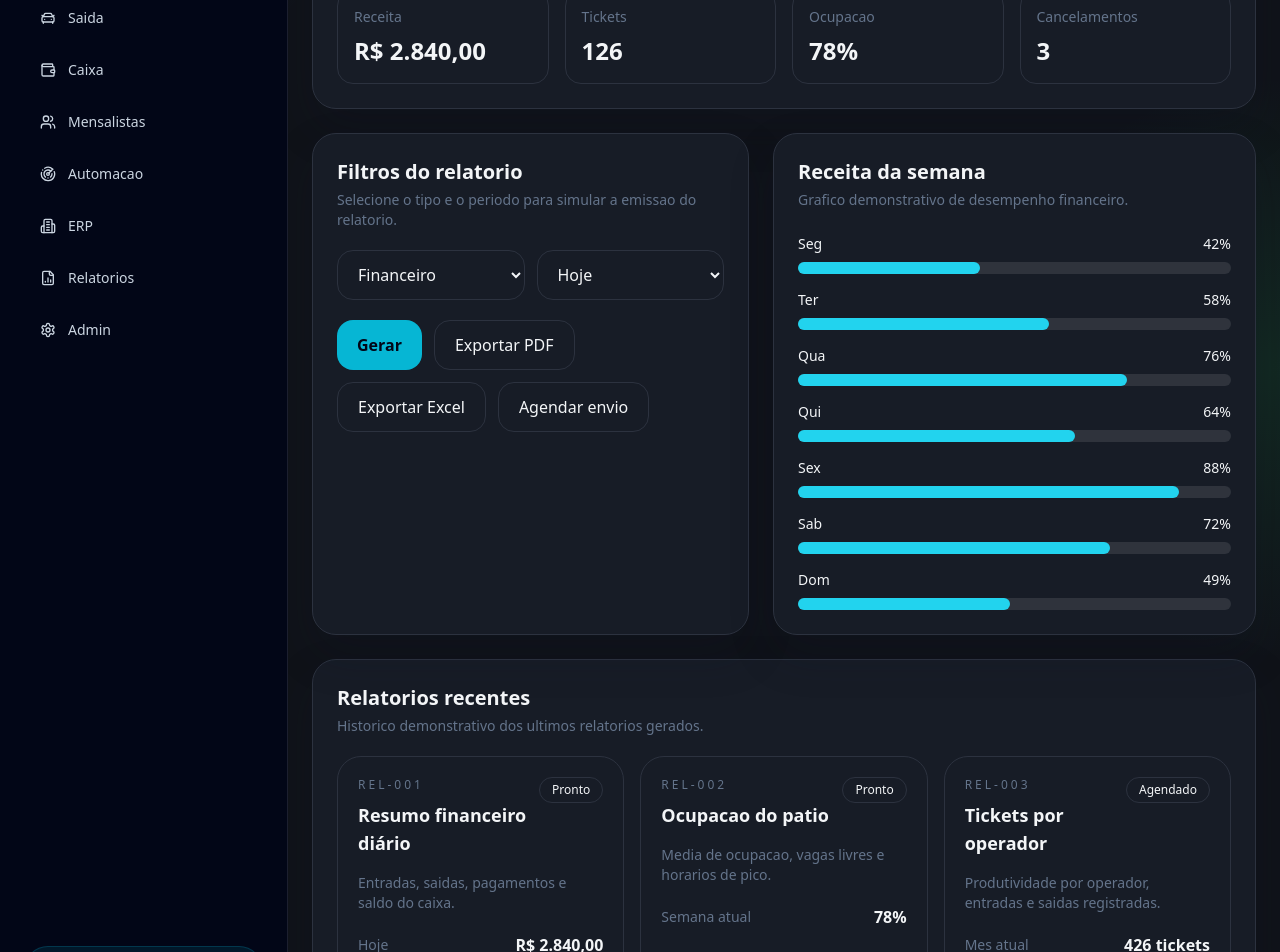
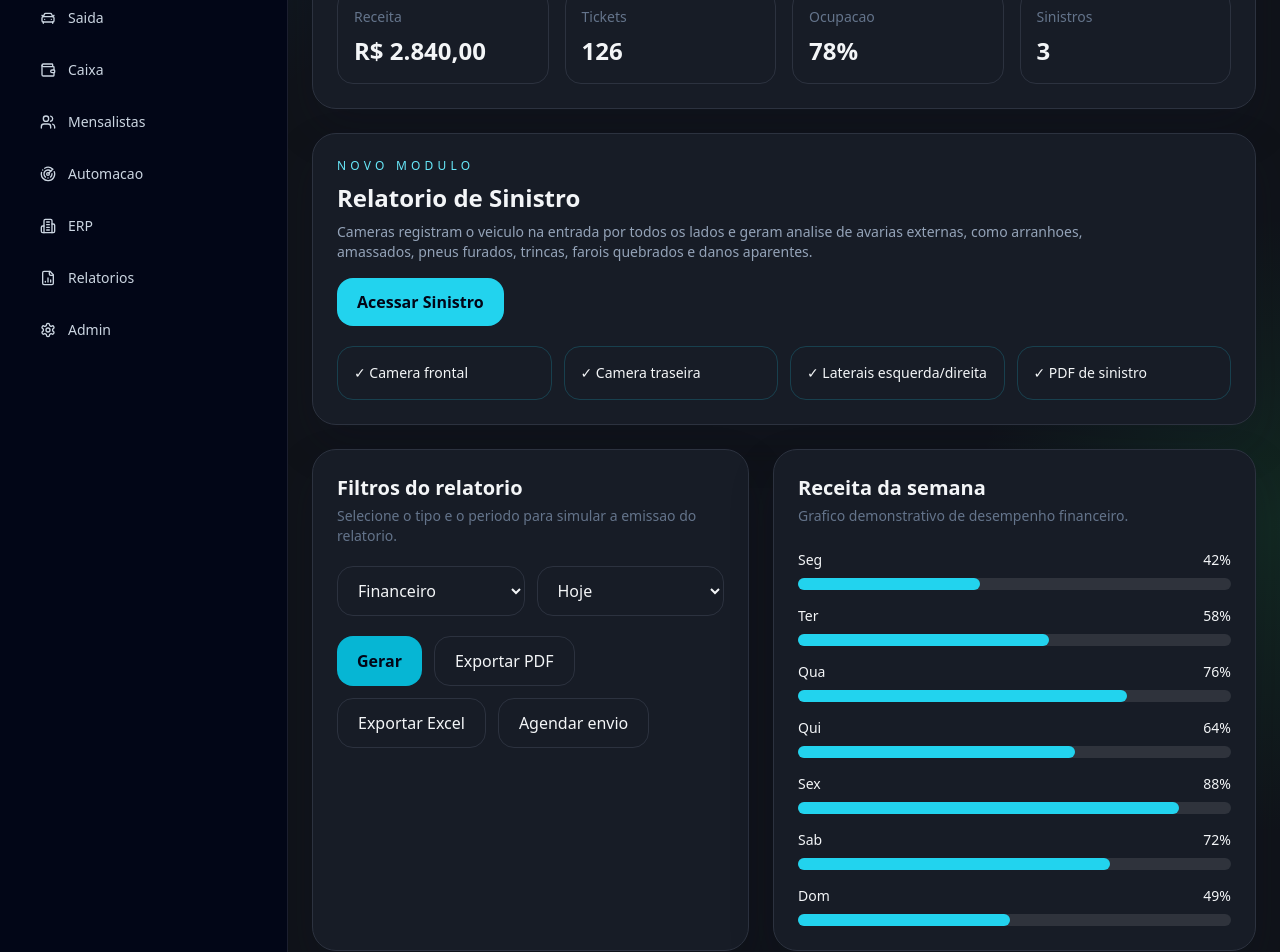
Before and after one commit to outsidetecangra-cmd/parkflow-pro-web, a Next.js app: page /relatorios in a window 1280 px wide. Shown: the part 340-1292 px from the top of the page. Built offline with nearby package versions, Linux system fonts and the light colour scheme; no server answers.

Commit message:
adiciona acesso ao relatorio de sinistro

```diff
--- a/app/(platform)/relatorios/page.tsx
+++ b/app/(platform)/relatorios/page.tsx
@@ -1,5 +1,6 @@
 "use client";
 
+import Link from "next/link";
 import { useMemo, useState } from "react";
 
 type ReportItem = {
@@ -29,12 +30,12 @@ const initialReports: ReportItem[] = [
     description: "Media de ocupacao, vagas livres e horarios de pico.",
   },
   {
-    id: "REL-003",
-    title: "Tickets por operador",
-    period: "Mes atual",
-    status: "Agendado",
-    total: "426 tickets",
-    description: "Produtividade por operador, entradas e saidas registradas.",
+    id: "SIN-DEMO001",
+    title: "Relatorio de sinistro",
+    period: "Entrada atual",
+    status: "Pronto",
+    total: "3 avarias",
+    description: "Analise visual de avarias externas por cameras.",
   },
 ];
 
@@ -64,7 +65,7 @@ export default function RelatoriosPage() {
       receita: "R$ 2.840,00",
       tickets: "126",
       ocupacao: "78%",
-      cancelamentos: "3",
+      sinistros: "3",
     };
   }, []);
 
@@ -79,7 +80,9 @@ export default function RelatoriosPage() {
           ? "R$ 2.840,00"
           : reportType === "Operacional"
             ? "126 tickets"
-            : "78%",
+            : reportType === "Sinistro"
+              ? "3 avarias"
+              : "78%",
       description: `Relatorio demonstrativo de ${reportType.toLowerCase()} para o periodo ${period}.`,
     };
 
@@ -101,17 +104,19 @@ export default function RelatoriosPage() {
 
   return (
     <div className="space-y-6">
-      <section className="surface rounded-3xl p-6">
+      <section className="surface rounded-3xl p-4 lg:p-6">
         <p className="text-xs uppercase tracking-[0.35em] text-slate-500">
           Relatorios gerenciais
         </p>
 
         <div className="mt-3 flex flex-wrap items-start justify-between gap-4">
           <div>
-            <h1 className="text-3xl font-semibold">Central de relatorios</h1>
+            <h1 className="text-2xl font-semibold lg:text-3xl">
+              Central de relatorios
+            </h1>
             <p className="mt-2 max-w-3xl text-sm text-slate-500">
               Painel demonstrativo para relatorios financeiros, operacionais,
-              ocupacao do patio, tickets, operadores e fechamento de caixa.
+              ocupacao do patio, tickets, operadores, fechamento de caixa e sinistros.
             </p>
           </div>
 
@@ -137,14 +142,54 @@ export default function RelatoriosPage() {
             <p className="mt-2 text-2xl font-bold">{totals.ocupacao}</p>
           </div>
           <div className="rounded-2xl border p-4">
-            <p className="text-sm text-slate-500">Cancelamentos</p>
-            <p className="mt-2 text-2xl font-bold">{totals.cancelamentos}</p>
+            <p className="text-sm text-slate-500">Sinistros</p>
+            <p className="mt-2 text-2xl font-bold">{totals.sinistros}</p>
           </div>
         </div>
       </section>
 
+      <section className="surface rounded-3xl border border-cyan-400/30 bg-cyan-500/10 p-4 lg:p-6">
+        <div className="flex flex-wrap items-center justify-between gap-4">
+          <div>
+            <p className="text-xs uppercase tracking-[0.35em] text-cyan-300">
+              Novo modulo
+            </p>
+            <h2 className="mt-2 text-2xl font-semibold">
+              Relatorio de Sinistro
+            </h2>
+            <p className="mt-2 max-w-3xl text-sm text-slate-400">
+              Cameras registram o veiculo na entrada por todos os lados e geram
+              analise de avarias externas, como arranhoes, amassados, pneus furados,
+              trincas, farois quebrados e danos aparentes.
+            </p>
+          </div>
+
+          <Link
+            href="/relatorios/sinistro"
+            className="rounded-2xl bg-cyan-400 px-5 py-3 font-semibold text-slate-950 hover:bg-cyan-300"
+          >
+            Acessar Sinistro
+          </Link>
+        </div>
+
+        <div className="mt-5 grid gap-3 md:grid-cols-4">
+          <p className="rounded-2xl border border-cyan-400/20 p-4 text-sm">
+            ✓ Camera frontal
+          </p>
+          <p className="rounded-2xl border border-cyan-400/20 p-4 text-sm">
+            ✓ Camera traseira
+          </p>
+          <p className="rounded-2xl border border-cyan-400/20 p-4 text-sm">
+            ✓ Laterais esquerda/direita
+          </p>
+          <p className="rounded-2xl border border-cyan-400/20 p-4 text-sm">
+            ✓ PDF de sinistro
+          </p>
+        </div>
+      </section>
+
       <div className="grid gap-6 xl:grid-cols-[0.95fr_1.05fr]">
-        <section className="surface rounded-3xl p-6">
+        <section className="surface rounded-3xl p-4 lg:p-6">
           <h2 className="text-xl font-semibold">Filtros do relatorio</h2>
           <p className="mt-1 text-sm text-slate-500">
             Selecione o tipo e o periodo para simular a emissao do relatorio.
@@ -162,6 +207,7 @@ export default function RelatoriosPage() {
               <option>Operadores</option>
               <option>Mensalistas</option>
               <option>Caixa</option>
+              <option>Sinistro</option>
             </select>
 
             <select
@@ -211,7 +257,7 @@ export default function RelatoriosPage() {
           ) : null}
         </section>
 
-        <section className="surface rounded-3xl p-6">
+        <section className="surface rounded-3xl p-4 lg:p-6">
           <h2 className="text-xl font-semibold">Receita da semana</h2>
           <p className="mt-1 text-sm text-slate-500">
             Grafico demonstrativo de desempenho financeiro.
@@ -236,7 +282,7 @@ export default function RelatoriosPage() {
         </section>
       </div>
 
-      <section className="surface rounded-3xl p-6">
+      <section className="surface rounded-3xl p-4 lg:p-6">
         <h2 className="text-xl font-semibold">Relatorios recentes</h2>
         <p className="mt-1 text-sm text-slate-500">
           Historico demonstrativo dos ultimos relatorios gerados.
```
